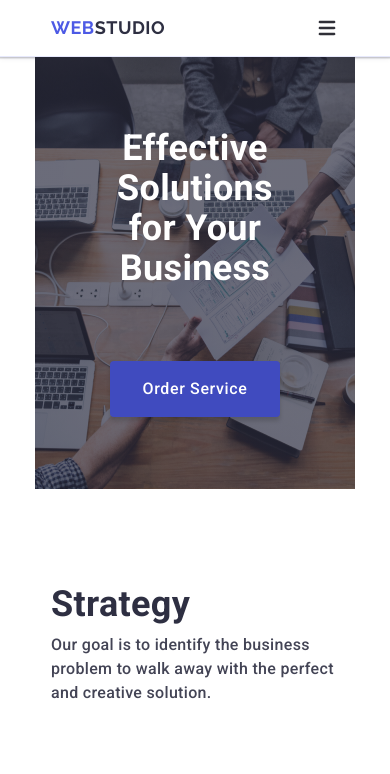
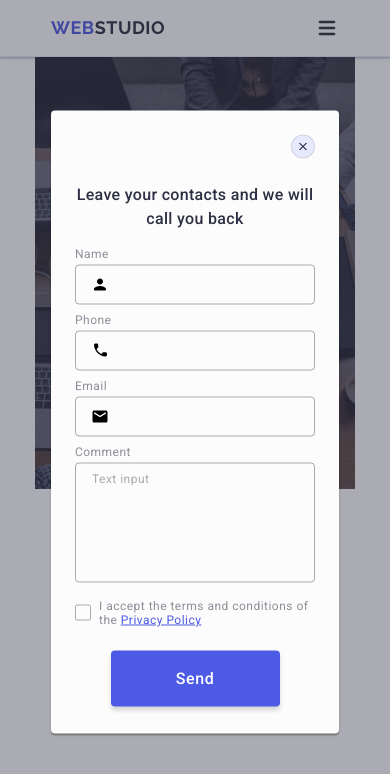
Before and after one commit to an-shem/goit-markup-hw-06, a plain HTML site: page index.html in a window 390 px wide. Both pictures are taken after a click on the button "Order Service". Shown: the top 774 px of the page. Drawn offline with nearby package versions, Linux system fonts and the light colour scheme.

Commit message:
add responsive layout for model-form

```diff
--- a/css/styles.css
+++ b/css/styles.css
@@ -1,9 +1,7 @@
 :root {
   --transition-effect: 250ms cubic-bezier(0.4, 0, 0.2, 1);
 }
-.hidden {
-  display: none;
-}
+
 /* ===== Reset indents ===== */
 *,
 *::before,
@@ -63,6 +61,10 @@ body {
   letter-spacing: 0.02em;
   color: #434455;
   background-color: #fff;
+}
+
+body:has(.backdrop.is-open) {
+  overflow: hidden;
 }
 
 /* #endregion */
@@ -801,10 +803,9 @@ body {
   left: 50%;
   transform: translate(-50%, -50%) scale(0);
   padding: 72px 24px 24px;
-  margin-bottom: 16px;
-  width: 408px;
-  min-height: 584px;
-  max-height: 95vh;
+  width: 288px;
+  min-height: 623px;
+  max-height: 99vh;
   overflow-y: auto;
   border-radius: 4px;
   background-color: #fcfcfc;
@@ -815,6 +816,14 @@ body {
     0 1px 3px 0 rgba(0, 0, 0, 0.12),
     0 2px 1px 0 rgba(0, 0, 0, 0.2);
 }
+@media screen and (min-width: 768px) {
+  .modal {
+    width: 408px;
+    min-height: 584px;
+    max-height: 99vh;
+  }
+}
+
 .backdrop.is-open .modal {
   transform: translate(-50%, -50%) scale(1);
 }
@@ -868,7 +877,8 @@ body {
   position: relative;
 }
 .form-label {
-  display: block;
+  display: flex;
+  align-items: center;
   margin-bottom: 4px;
   color: #8e8f99;
   font-size: 12px;
@@ -879,7 +889,7 @@ body {
 .form-input {
   width: 100%;
   height: 40px;
-  padding: 8px 16px 8px 38px;
+  padding: 8px 16px 8px 34px;
   border: 1px solid rgba(46, 47, 66, 0.4);
   border-radius: 4px;
   background-color: transparent;
@@ -888,6 +898,12 @@ body {
   transition: var(--transition-effect);
   transition-property: border-color;
 }
+@media screen and (min-width: 1158px) {
+  .form-input {
+    padding-left: 38px;
+  }
+}
+
 .form-input:-webkit-autofill,
 .form-input:-webkit-autofill:hover,
 .form-input:-webkit-autofill:focus {
@@ -967,6 +983,7 @@ body {
   display: inline-flex;
   align-items: center;
   justify-content: center;
+  flex-shrink: 0;
   width: 16px;
   height: 16px;
   margin-right: 8px;
--- a/index.html
+++ b/index.html
@@ -505,7 +505,7 @@
       </div>
     </div>
   </footer>
-  <div class="backdrop hidden" data-modal>
+  <div class="backdrop" data-modal>
     <div class="modal">
       <button class="modal-close" type="button" data-modal-close>
         <svg class="form-close-btn-icon" width="8" height="8">
@@ -561,7 +561,10 @@
                 <use href="./images/icons.svg#vector"></use>
               </svg>
             </span>
-            I accept the terms and conditions of the <a href="#" class="policy-link" target="_blank">Privacy Policy</a>
+            <div class="form-label-text-wrapper">
+              I accept the terms and conditions of the <a href="#" class="policy-link" target="_blank">Privacy
+                Policy</a>
+            </div>
           </label>
         </div>
         <button class="btn" type="submit">Send</button>
```
